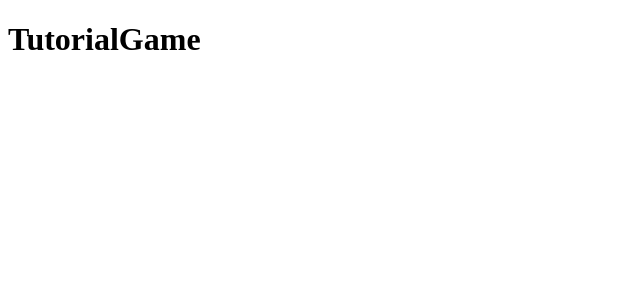
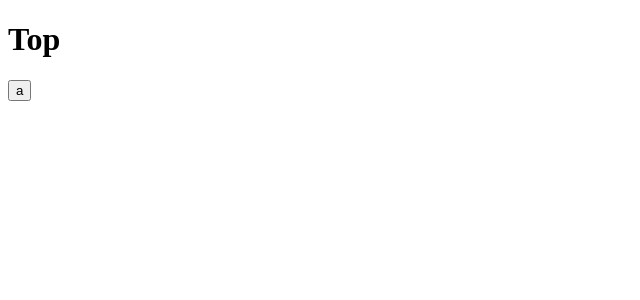
Before and after one commit to stobita/react-tutorial-with-redux, a React app: page / in a window 1280 px wide. Shown: the top 300 px of the page, without its empty margins (0-640 px from the left). Built offline with nearby package versions, Linux system fonts and the light colour scheme; the HTML template or start-up script is replaced by a standard one.

Commit message:
make component

```diff
--- a/src/components/Square.jsx
+++ b/src/components/Square.jsx
@@ -5,3 +5,5 @@ const Square = props =>{
     <button className="square">a</button>
   )
 }
+
+export default Square
--- a/src/containers/TutorialGame.jsx
+++ b/src/containers/TutorialGame.jsx
@@ -1,8 +1,12 @@
 import React from 'react';
+import Board from '../components/Board'
 
 const TutorialGame = props =>{
   return (
-    <h1>TutorialGame</h1>
+    <div>
+      <h1>Top</h1>
+      <Board />
+    </div>
   )
 }
 
```
Also changed, not shown: src/components/Board.jsx (+5 -3 lines).
